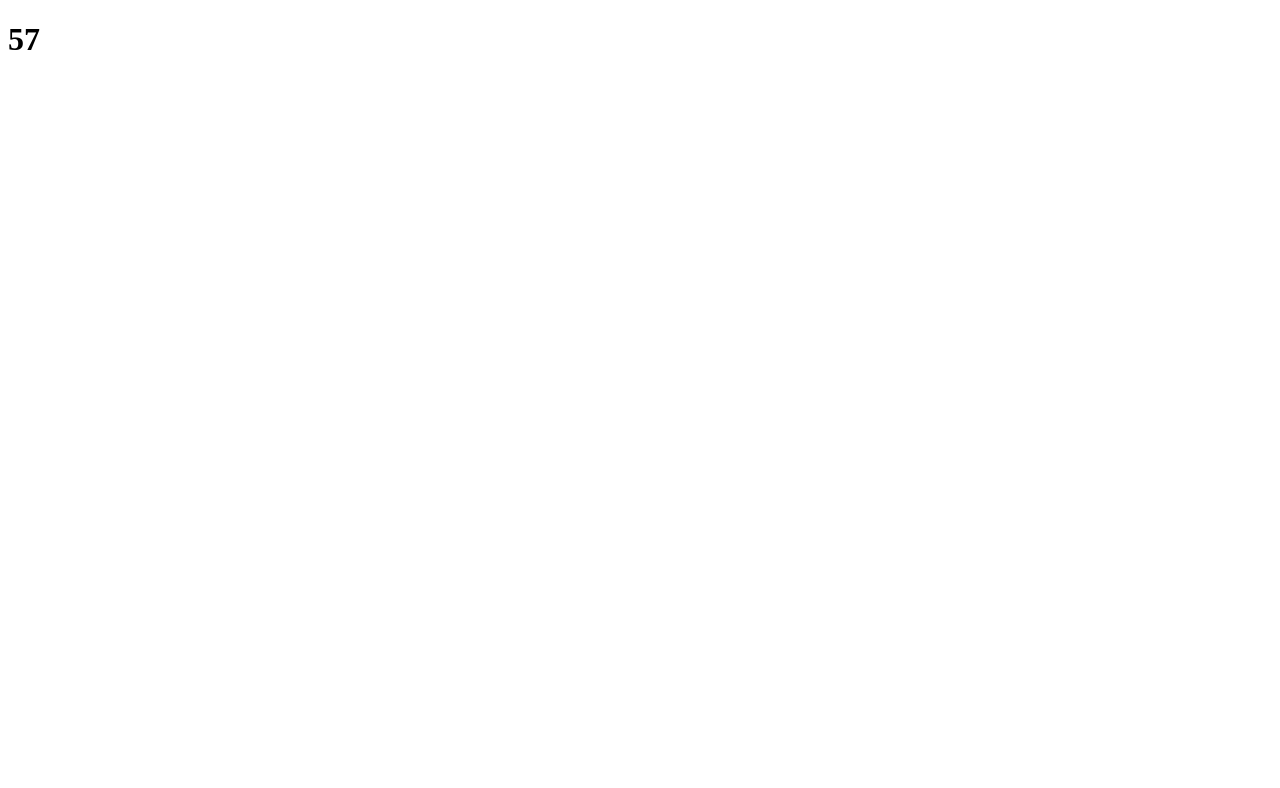
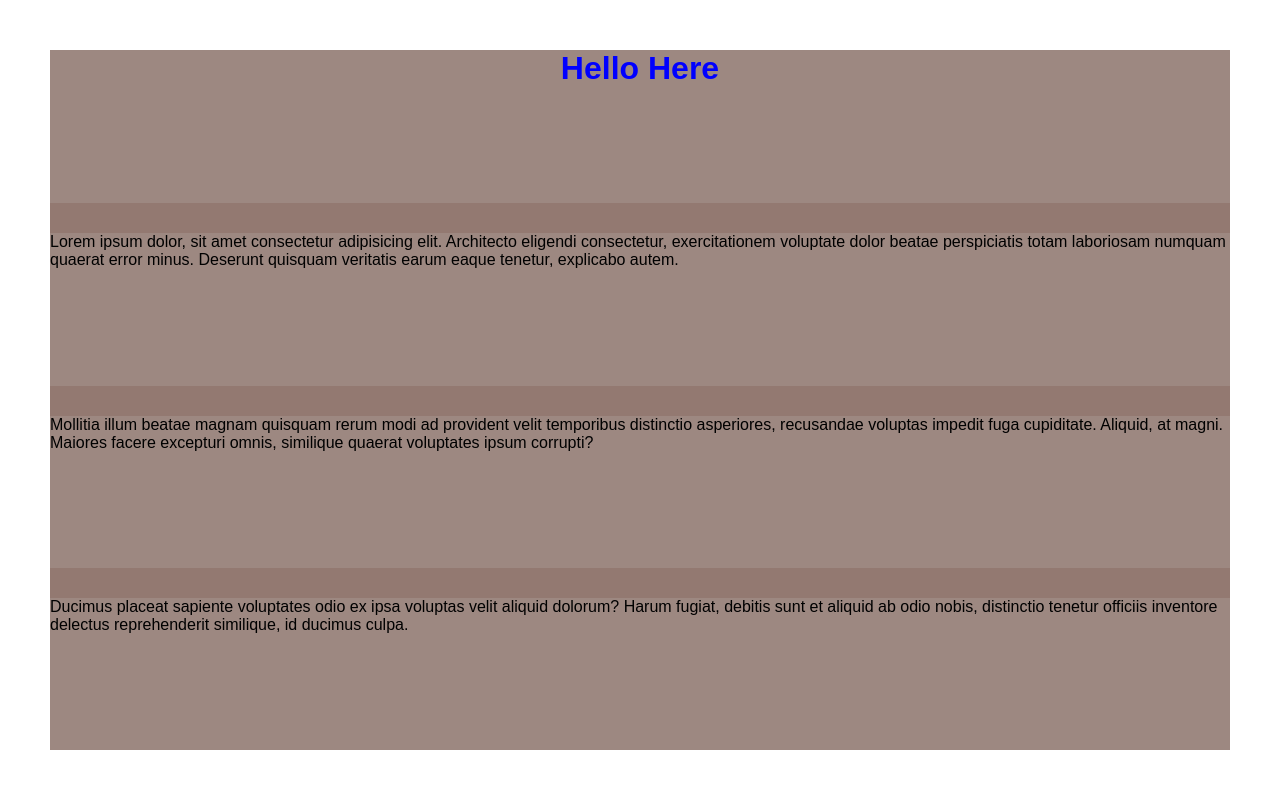
Before and after one commit to Lekso4ka/maxima-react, a React (Create React App) app: page / in a window 1280 px wide. Shown: the top 788 px of the page. Built offline with nearby package versions, Linux system fonts and the light colour scheme.

Commit message:
create file App.jsx

```diff
--- /dev/null
+++ b/src/App.jsx
@@ -0,0 +1,14 @@
+import { getRGB } from "./utils/functions"
+
+const App = () => {
+    return <div style={{
+        backgroundColor: getRGB()
+    }}>
+        <h1>Hello Here</h1>
+        <p>Lorem ipsum dolor, sit amet consectetur adipisicing elit. Architecto eligendi consectetur, exercitationem voluptate dolor beatae perspiciatis totam laboriosam numquam quaerat error minus. Deserunt quisquam veritatis earum eaque tenetur, explicabo autem.</p>
+        <p>Mollitia illum beatae magnam quisquam rerum modi ad provident velit temporibus distinctio asperiores, recusandae voluptas impedit fuga cupiditate. Aliquid, at magni. Maiores facere excepturi omnis, similique quaerat voluptates ipsum corrupti?</p>
+        <p>Ducimus placeat sapiente voluptates odio ex ipsa voluptas velit aliquid dolorum? Harum fugiat, debitis sunt et aliquid ab odio nobis, distinctio tenetur officiis inventore delectus reprehenderit similique, id ducimus culpa.</p>
+    </div>
+}
+
+export default App;
--- a/src/index.css
+++ b/src/index.css
@@ -1,4 +1,26 @@
+* {
+  margin: 0;
+  box-sizing: border-box;
+}
 body {
-  margin: 0;
   font-family: sans-serif;
 }
+#root {
+  height: 100vh;
+  padding: 50px;
+}
+#root>div {
+  display: grid;
+  gap: 30px;
+  height: 100%;
+}
+
+#root>div>* {
+  background-color: rgba(192, 192, 192, 0.2);
+}
+
+h1 {
+  text-align: center;
+  color: blue;
+  margin: 0;
+}
--- a/src/index.js
+++ b/src/index.js
@@ -6,13 +6,9 @@
 import React from "react";
 import {createRoot} from "react-dom/client";
 
-import Counter, { randNumber } from "./utils/functions";
+import App from "./App";
 
-const n = new Counter();
-n.change(randNumber(101));
-console.log(n.val)
-n.inc()
-n.inc()
+import "./index.css";
 
 const tag = createRoot(document.getElementById("root"));
-tag.render(<h1>{n.val}</h1>)
+tag.render(<App/>)
```
